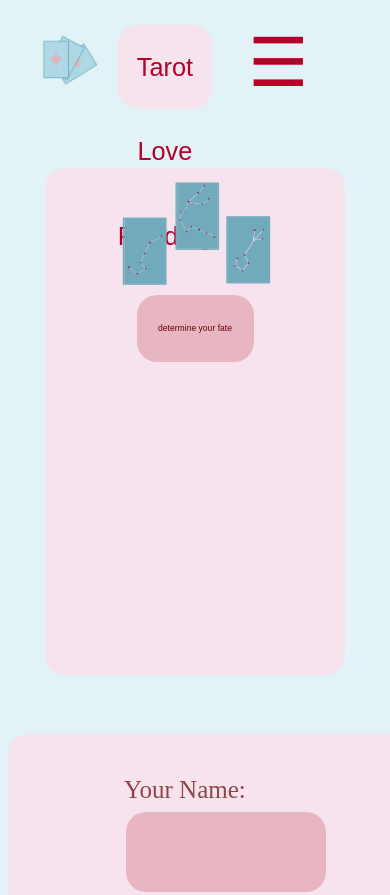
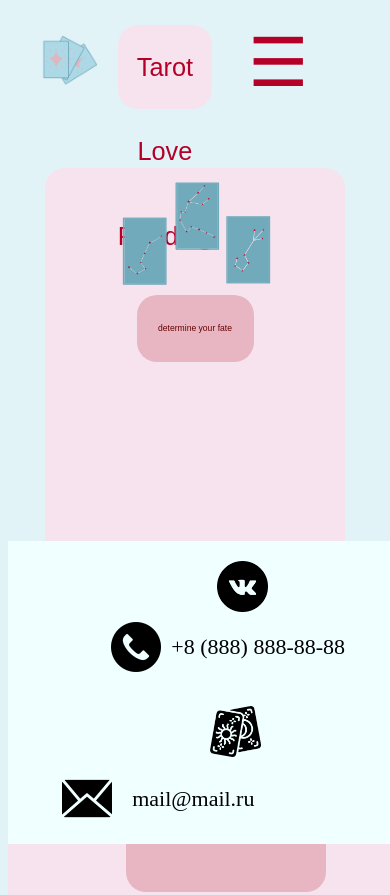
Before and after one commit to Polikiss/Polikiss.github.io, a website: page tarotLove/index.html in a window 390 px wide. Shown: the top 895 px of the page. Drawn offline with Linux system fonts and the light colour scheme.

Commit message:
fix: footer

```diff
--- a/tarotLove/css/footer.css
+++ b/tarotLove/css/footer.css
@@ -1,11 +1,13 @@
 .logoRef {
-    height: 6vh;
     width: 6vh;
+    display: flex;
+    align-items: center;
+    justify-content: center;
+    cursor: pointer;
 }
 
 
-.footer {
-    margin-top: 5vh;
+footer {
     display: flex;
     text-align: left;
     align-items: center;
@@ -16,13 +18,90 @@
 }
 
 .ppp{
-    margin-left: 7vw;
-    margin-right: 15vw;
+    margin-left: 10vw;
+    flex-wrap: nowrap
 }
 .contactInfo {
-    margin-top: -10vh;
     font-size: 22px;
     vertical-align: middle;
     margin-right: 10vw;
+    flex-wrap: wrap;
 
 }
+
+.footer {
+    display: flex;
+    align-items: center;
+    justify-content: space-around;
+    background-color: #F0FFFF;
+    padding: 20px;
+    width: 100%;
+    position: fixed;
+    bottom: 0;
+    flex-wrap: wrap;
+}
+
+
+.footer-item {
+    display: flex;
+    align-items: center;
+    gap: 10px;
+    flex-wrap: nowrap;
+}
+
+.footer-item1{
+    display: flex;
+    align-items: center;
+    gap: 10px;
+    flex-wrap: nowrap;
+    margin-left: 2.5vw;
+}
+
+.footer-item2 {
+    display: flex;
+    align-items: center;
+    gap: 10px;
+    flex-wrap: nowrap;
+    margin-right: 150px;
+
+}
+
+.footer-item3 {
+    display: flex;
+    align-items: center;
+    gap: 10px;
+    flex-wrap: nowrap;
+    margin-left: -100px;
+    margin-top: 2vh;
+}
+
+
+@media (max-width: 768px) {
+    .footer {
+        flex-direction: row;
+        column-count: 2;
+        align-items: center;
+        justify-content: center;
+    }
+
+    .footer-item3 {
+        margin-right: 80px;
+        margin-left: -50px;
+        margin-top: 2vh;
+        gap: 20px;
+    }
+
+    .footer-item2{
+        margin-top: 2vh;
+        margin-right: 10.5vw;
+        margin-left: 7vw;
+    }
+
+    .footer-item1{
+        margin-bottom: 2vh;
+    }
+
+    .footer-item {
+        margin-bottom: 10px;
+    }
+}
--- a/tarotLove/css/main.css
+++ b/tarotLove/css/main.css
@@ -90,6 +90,7 @@ label {
 main{
     padding-top: 8vh;
     column-count: 2;
+    margin-bottom: 30vh;
 }
 
 
--- a/tarotLove/index.html
+++ b/tarotLove/index.html
@@ -79,18 +79,41 @@
 </main>
 
 <footer>
+    <div class="footer">
+        <div class="footer-item">
             <a class="ppp" href="https://vk.com/feed">
                 <img class="logoRef" src="/tarotLove/images/footerLogos/vk.png" alt="vk logo"/>
             </a>
+        </div>
+        <div class="footer-item1">
+            <div class="ppp">
+                <img class="logoRef" src="/tarotLove/images/footerLogos/phone.png" alt="phone logo"/>
+            </div>
+            <div class="contactInfo">
+                +8 (888) 888-88-88
+            </div>
+        </div>
 
-    <img class="logoRef" src="/tarotLove/images/footerLogos/phone.png" alt="phone logo"/>
-    <span class="contactInfo">+8 (888) 888-88-88 </span>
-    <img class="logoRef" src="/tarotLove/images/footerLogos/mail.png" alt="mail logo"/>
-    <span class="contactInfo">mail@mail.ru</span>
+        <div class="footer-item2">
             <a class="ppp" href="https://siyast.github.io/web/">
                 <img class="logoRef" src="/tarotLove/images/footerLogos/futureTelling.png"
                      alt="tarot future telling site logo"/>
             </a>
+        </div>
+
+        <div class="footer-item3">
+            <div class="ppp">
+                <img class="logoRef" src="/tarotLove/images/footerLogos/mail.png" alt="mail logo"/>
+            </div>
+            <div class="contactInfo">
+                mail@mail.ru
+            </div>
+
+        </div>
+
+
+    </div>
+
 
 </footer>
 
```
Lines whose indentation alone changed are shown as unchanged.
